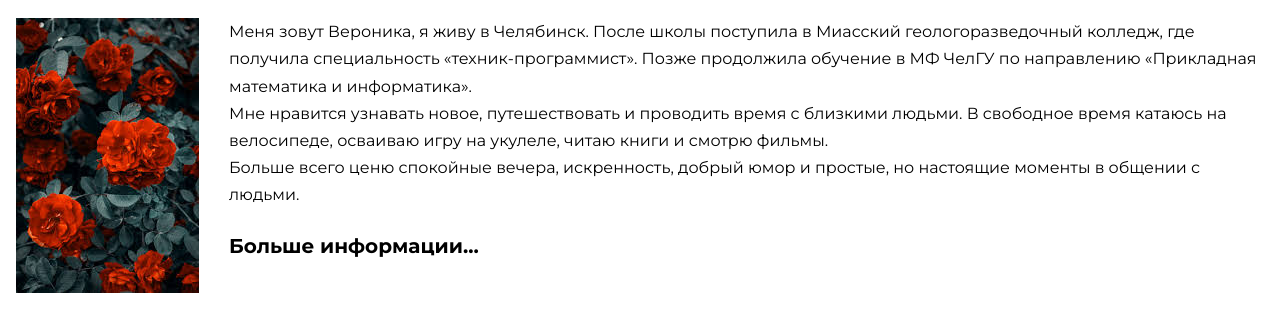
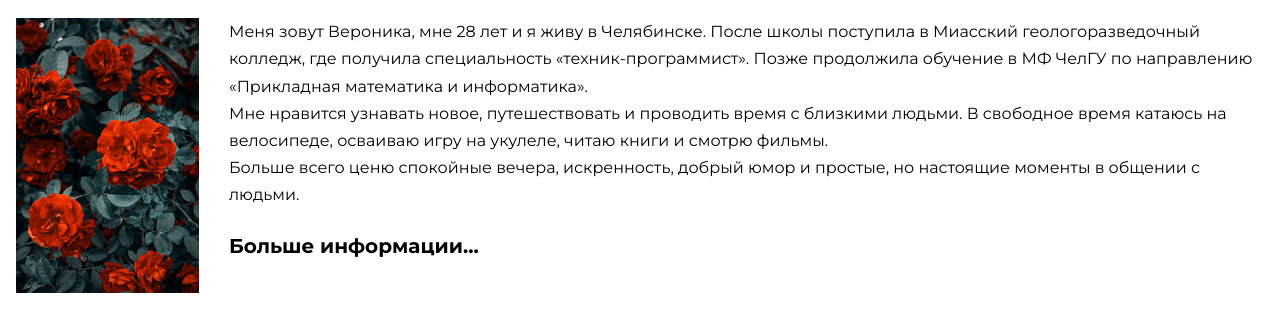
Before and after one commit to VeronikaMa/about_me, a plain HTML site: page index.html in a window 1280 px wide. Shown: the part 79-410 px from the top of the page. Drawn offline with Linux system fonts and the light colour scheme.

Commit message:
change text

```diff
--- a/index.html
+++ b/index.html
@@ -19,7 +19,7 @@
 
     <img src="assets/image/111.jpg" alt="Я" title="Я" class="img">
 
-    <p>Меня зовут Вероника, я живу в Челябинск.
+    <p>Меня зовут Вероника, мне 28 лет и я живу в Челябинске.
     После школы поступила в Миасский геологоразведочный колледж, где получила специальность «техник-программист». Позже продолжила обучение в МФ ЧелГУ по направлению «Прикладная математика и информатика».</br>
 
     Мне нравится узнавать новое, путешествовать и проводить время с близкими людьми. В свободное время катаюсь на велосипеде, осваиваю игру на укулеле, читаю книги и смотрю фильмы.</br>
```
